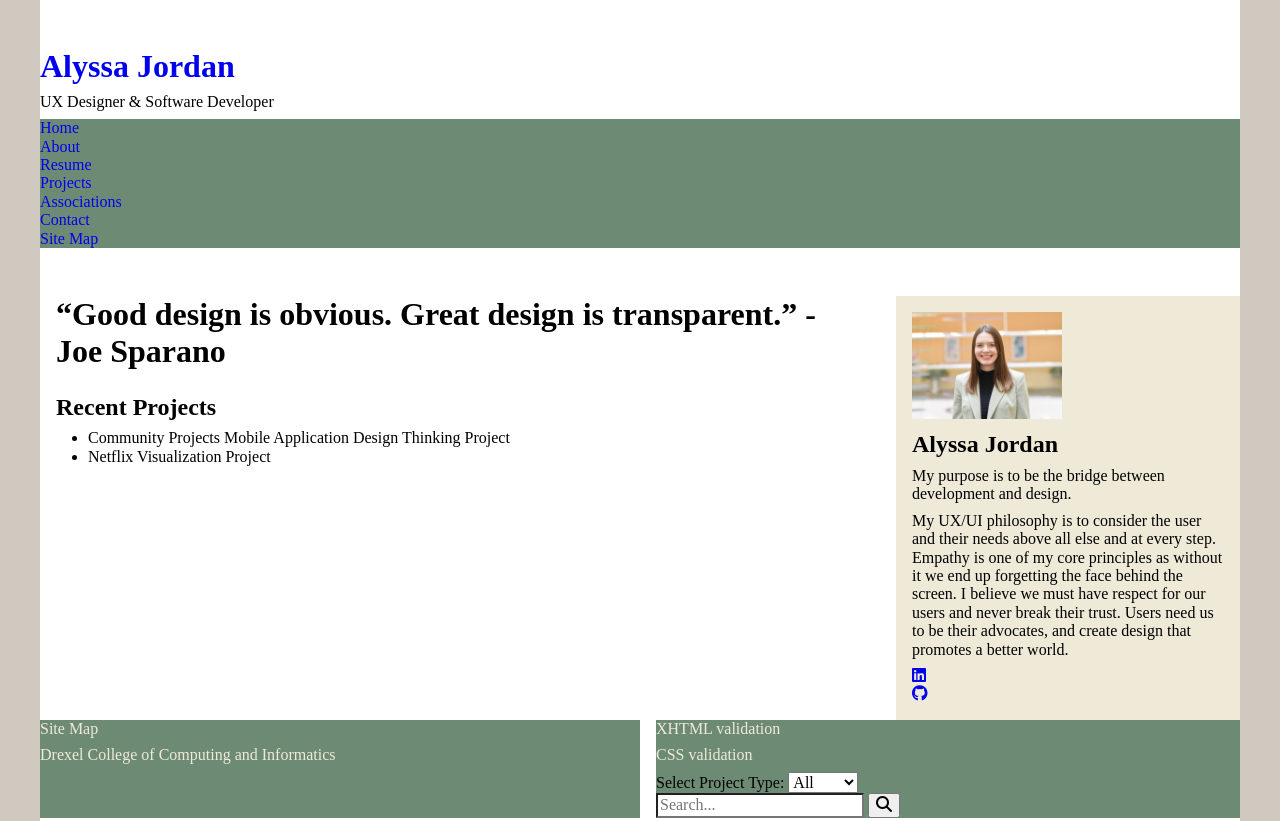
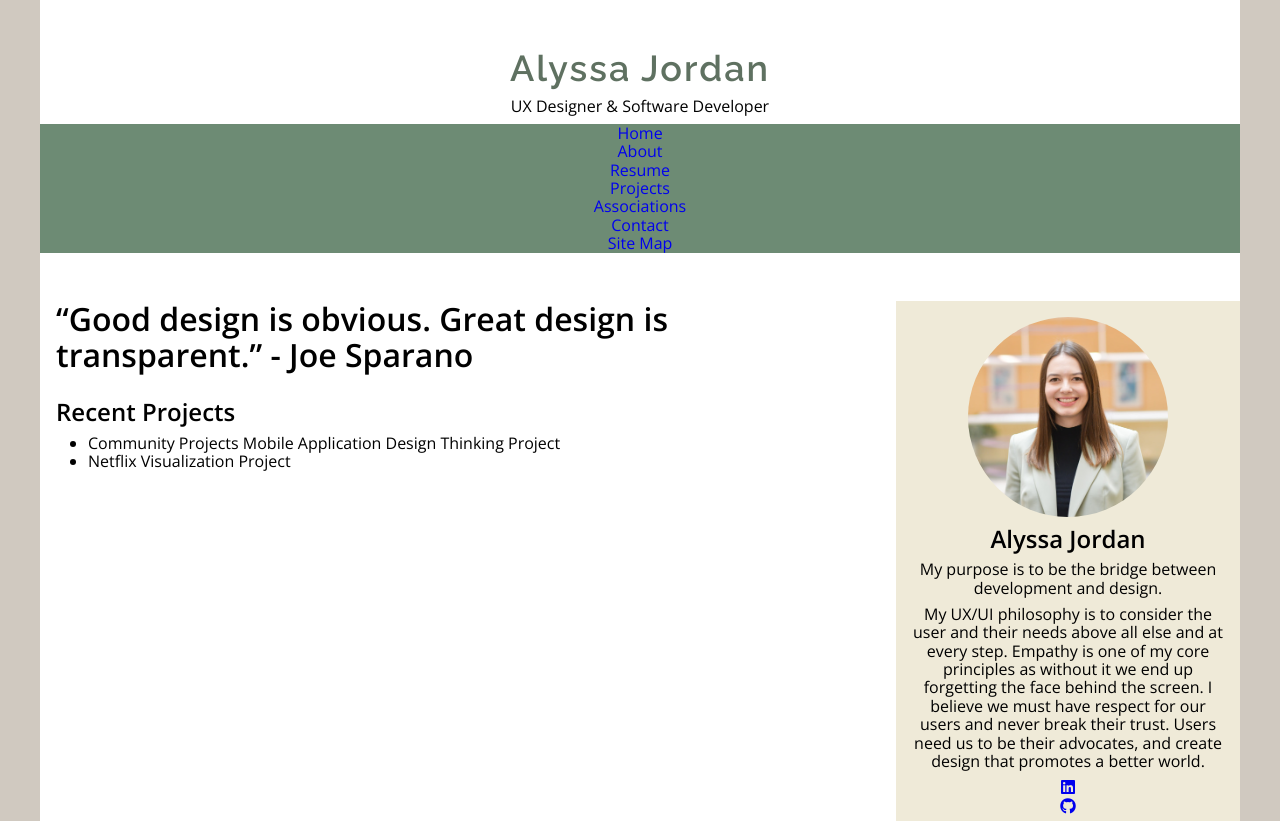
Before and after one commit to alyssaaj/INFO552-Portfolio, a plain HTML site: page index.html in a window 1280 px wide. Shown: the top 821 px of the page. Drawn offline with nearby package versions, Linux system fonts and the light colour scheme.

Commit message:
fonts, centering, image

```diff
--- a/index.html
+++ b/index.html
@@ -5,6 +5,9 @@
 		<meta name="viewport" content="width=device-width, initial-scale=1.0" />
 		<meta http-equiv="X-UA-Compatible" content="ie=edge" />
 		<script src="https://kit.fontawesome.com/3970bf398b.js" crossorigin="anonymous"></script>
+		<link rel="preconnect" href="https://fonts.googleapis.com">
+		<link rel="preconnect" href="https://fonts.gstatic.com" crossorigin>
+		<link href="https://fonts.googleapis.com/css2?family=Cabin:ital,wght@0,400;0,500;0,700;1,400;1,500&family=Open+Sans:ital,wght@0,300;0,400;0,500;0,600;1,400;1,600&family=Raleway:ital,wght@0,100;0,200;0,300;0,600;0,700;1,100;1,300&display=swap" rel="stylesheet">
 		<link rel="stylesheet" href="css/styles.css" />
 		<title>Alyssa Jordan</title>
 	</head>
@@ -42,7 +45,8 @@
 						</section>
 
 					<aside id="main-content-right">
-							<img src="img/profile.jpeg" alt="profile image">
+							<div id="profile-pic"></div>
+							<!--<img src="img/profile.jpeg" alt="profile image">-->
 							<h2>Alyssa Jordan</h2>
 							<p>My purpose is to be the bridge between development and design.</p>
 							<p>My UX/UI philosophy is to consider the user and their needs above all
--- a/scss/base/_base.scss
+++ b/scss/base/_base.scss
@@ -49,14 +49,27 @@ aside {
 
 #main-content-right{
   background-color: var(--cream);
+  text-align: center;
+
+  #profile-pic{
+    margin-left: auto;
+    margin-right: auto;
+    background-image: url("../img/profile.jpeg");
+    background-size: cover;
+    background-position: center;
+    width: 200px;
+    height: 200px;
+    border-radius: 100%;
+  }
+
   padding: 16px 16px;
   p {
     padding-bottom: 8px;
   }
 
-  img{
-    width: 150px;
-  }
+  //img{
+    //width: 150px;
+  //}
 
   h2 {
     padding: 8px 0;
--- a/scss/base/_typography.scss
+++ b/scss/base/_typography.scss
@@ -1,7 +1,13 @@
 /* =============
     Typography
 ============= */
+//font-family: 'Cabin', sans-serif;
+//font-family: 'Open Sans', sans-serif;
+//font-family: 'Raleway', sans-serif;
 
+body {
+  font-family: 'Open Sans', sans-serif;
+}
 
 h1, h2, h3, h4, h5 {
   padding: 0;
--- a/scss/layout/_header.scss
+++ b/scss/layout/_header.scss
@@ -3,6 +3,23 @@
 ============= */
 header{
   padding: 48px 0;
+  text-align: center;
+  h1 {
+    font-family: 'Raleway', sans-serif;
+    font-weight: 600;
+    font-size: rem-calc(36);
+    letter-spacing: rem-calc(2);
+    color: var(--darkgreen);
+    a:link, a:visited {
+      color: var(--darkgreen);
+      text-decoration: none;
+    }
+
+    a:hover, a:active {
+        color: var(--darkgreen);
+    }
+  }
+
 
   p {
     padding: 8px 0;
```
Also changed, not shown: css/styles.css.
